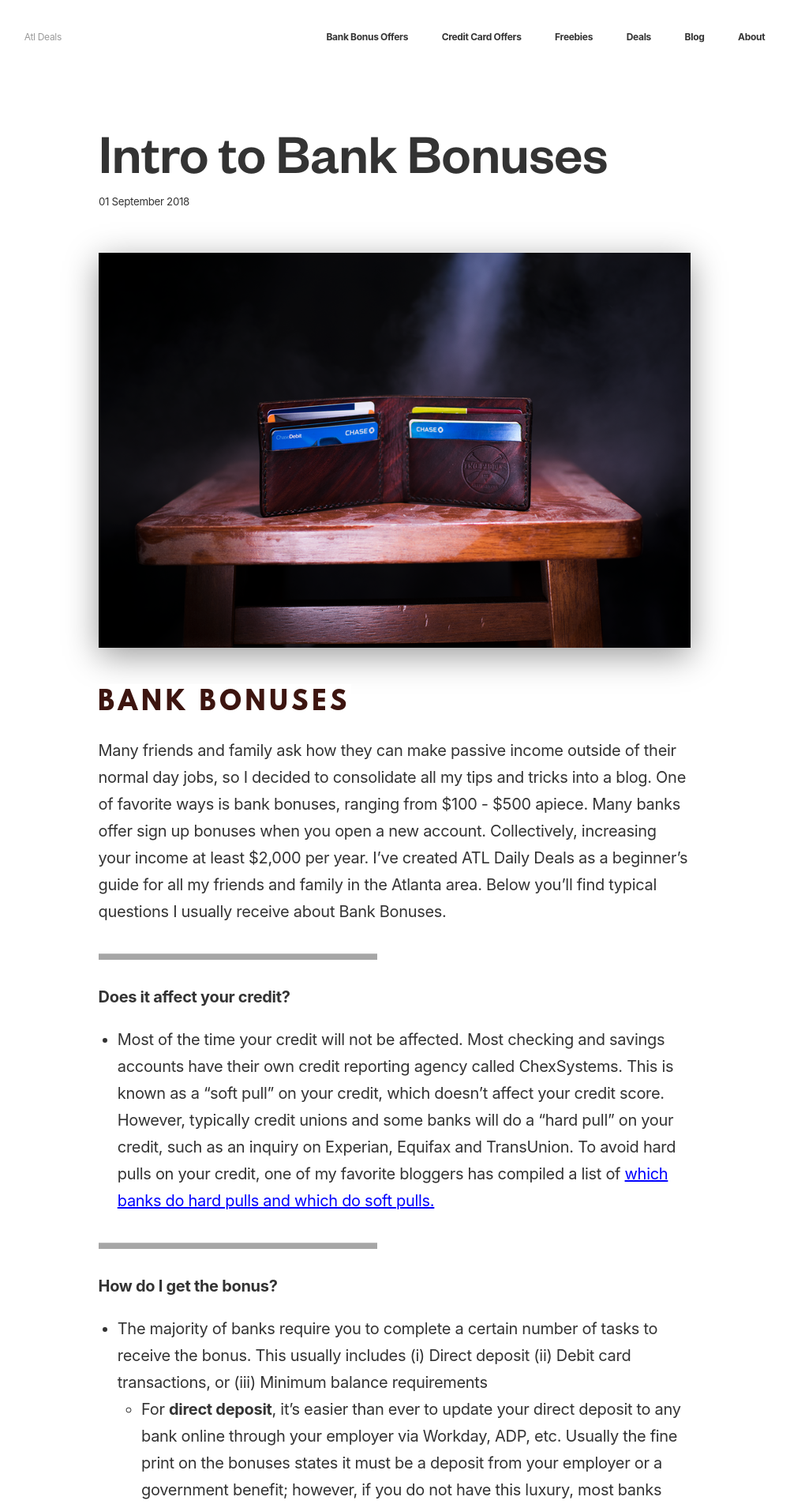
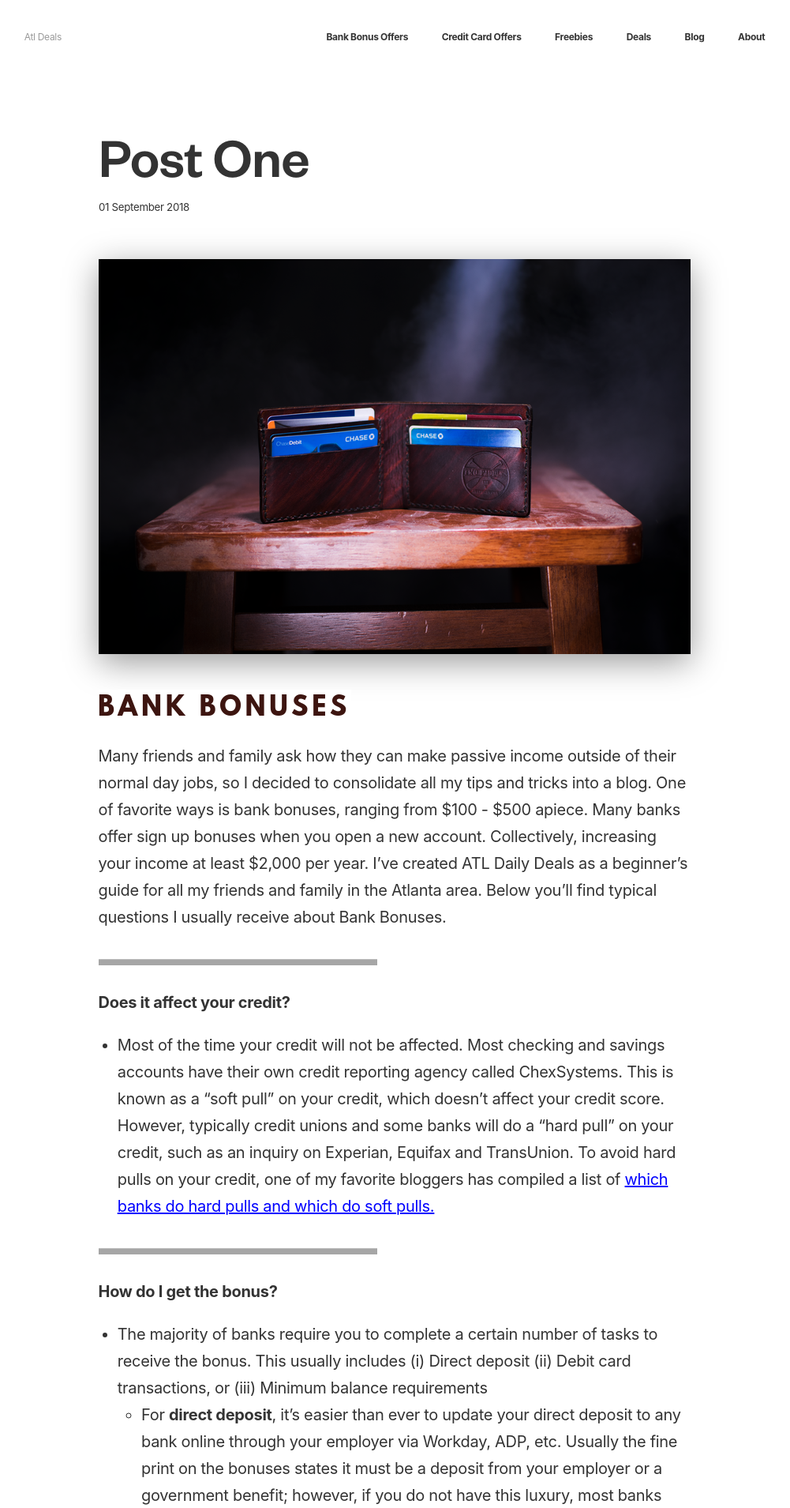
Before and after one commit to ohiosveryown/atldeals, a Jekyll site: the page built from _posts/2018-09-01-post-one.markdown, in a window 1280 px wide. Shown: the top 1909 px of the page at 79% size, without its empty margins (140-1141 px from the left). Built offline with Jekyll 4.4.1, drawn with Linux system fonts in a browser that asks for light colours.

Commit message:
Change Freebies Post Description to Post Title

```diff
--- a/_layouts/post.html
+++ b/_layouts/post.html
@@ -4,7 +4,7 @@ layout: default
 
 <article class="blog--content wrapper-main__sm">
   <header class="fade-in-1 blog--header">
-    <h1 class="f-xl f-founders-medium">{{ page.postTitle }}</h1>
+    <h1 class="mt-0 f-xl f-founders-medium">{{ page.title }}</h1>
     <h5>{{ page.date | date_to_long_string }}</h5>
     <figure class="fade-in-2">
       <img src="{{ page.image }}" alt="">
--- a/_sass/_type.scss
+++ b/_sass/_type.scss
@@ -31,14 +31,14 @@
 
 //
 .f-xxl {
-  line-height: 1;
+  line-height: 1.05;
   @include breakpoint(md)  { font-size: 6.4vw; }
   @include breakpoint(mdl) { font-size: 7vw; }
   @include breakpoint(lg)  { font-size: 84px; }
 }
 
 .f-xl {
-  line-height: 1;
+  line-height: 1.05;
   @include breakpoint(md)  { font-size: 6.4vw; }
   @include breakpoint(mdl) { font-size: 7vw; }
   @include breakpoint(lg)  { font-size: 72px; }
--- a/bank-bonus.html
+++ b/bank-bonus.html
@@ -15,7 +15,7 @@ layout: default
     <article class="home--blog">
       <header>
         <h6 class="mb-2 f-14">{{ post.date | date_to_long_string }}</h6>
-        <h3 class="f-atlas f-30"><a class="" href="{{ post.url | prepend: site.baseurl }}">{{ post.description | truncate: 74 }}</a></h3>
+        <h3 class="f-atlas f-30"><a class="" href="{{ post.url | prepend: site.baseurl }}">{{ post.title | truncate: 74 }}</a></h3>
       </header>
       <figure>
         <a href="{{ post.url | prepend: site.baseurl }}"><img src="{{ post.image }}" alt="blog post image"></a>
--- a/freebies.html
+++ b/freebies.html
@@ -15,7 +15,7 @@ layout: default
     <article class="home--blog">
       <header>
         <h6 class="mb-2 f-14">{{ post.date | date_to_long_string }}</h6>
-        <h3 class="f-atlas f-30"><a class="" href="{{ post.url | prepend: site.baseurl }}">{{ post.description | truncate: 74 }}</a></h3>
+        <h3 class="f-atlas f-30"><a class="" href="{{ post.url | prepend: site.baseurl }}">{{ post.title | truncate: 74 }}</a></h3>
       </header>
       <figure>
         <a href="{{ post.url | prepend: site.baseurl }}"><img src="{{ post.image }}" alt="blog post image"></a>
```
